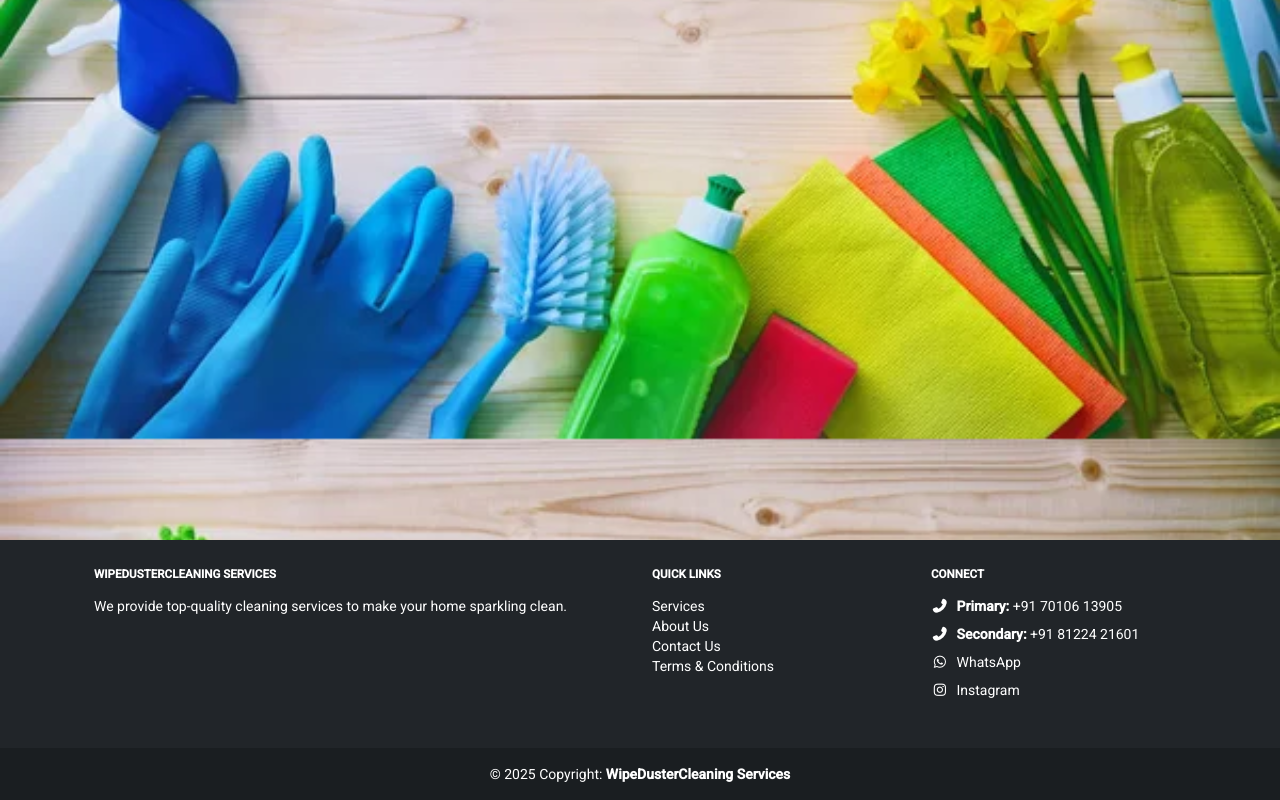
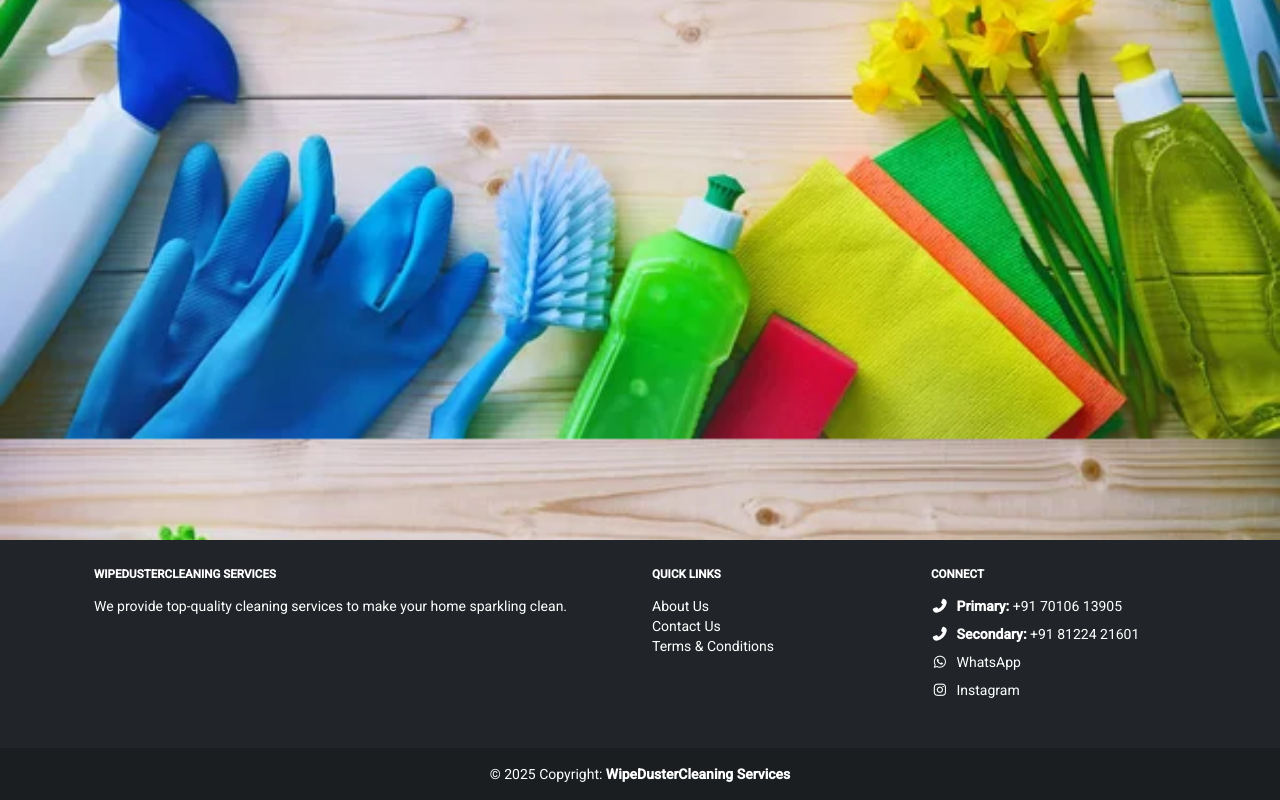
Before and after one commit to HaricharanB/cleaning-service-frontend, an Angular app: page / in a window 1280 px wide. Shown: the part 408-1208 px from the top of the page. Built offline with nearby package versions, Linux system fonts and the light colour scheme.

Commit message:
Basic Changes

```diff
--- a/src/app/footer/footer.component.html
+++ b/src/app/footer/footer.component.html
@@ -14,7 +14,7 @@
       <div class="col-lg-3 col-md-6 mb-4 mb-md-0">
         <h5 class="text-uppercase fw-bold">Quick Links</h5>
         <ul class="list-unstyled mb-0">
-          <li><a routerLink="/" class="text-white text-decoration-none">Services</a></li>
+          <!-- <li><a routerLink="/" class="text-white text-decoration-none">Services</a></li> -->
           <li><a routerLink="/about-us" class="text-white text-decoration-none">About Us</a></li>
           <li><a routerLink="/contact-us" class="text-white text-decoration-none">Contact Us</a></li>
           <li><a routerLink="/terms" class="text-white text-decoration-none">Terms & Conditions</a></li>
```
